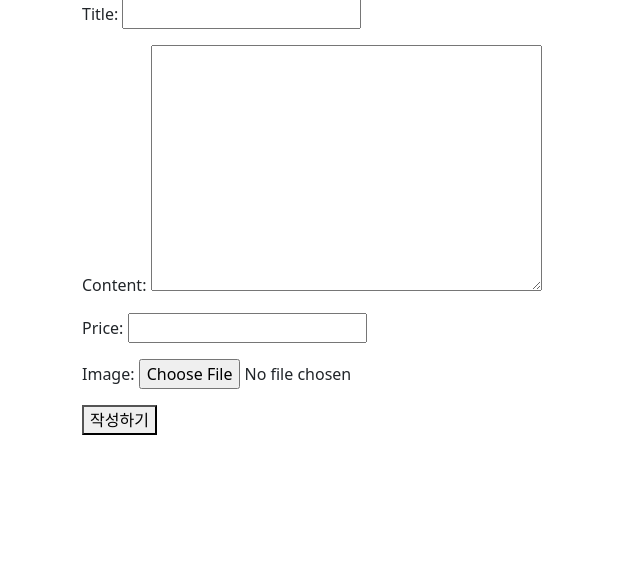
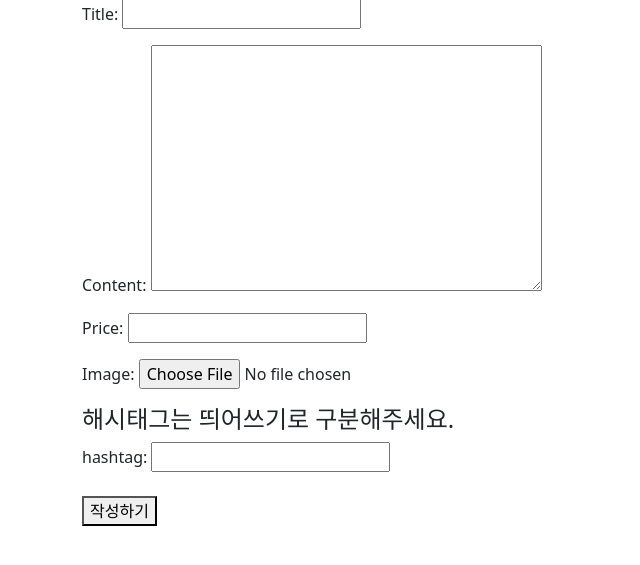
Before and after one commit to pkg0203/SpartaMarket, a Django app: page /products/create/ in a window 1280 px wide. Shown: the part 81-646 px from the top of the page, without its empty margins (0-640 px from the left). Run offline with Django 4.2, Linux system fonts and the light colour scheme.

Commit message:
hashtag 구현 완료

```diff
--- a/spartamarket/products/models.py
+++ b/spartamarket/products/models.py
@@ -29,7 +29,7 @@ class Products(models.Model):
     hashtags = models.ManyToManyField(
         HashTag,
         blank=True,
-        related_name="products"
+        related_name="hashtags"
     )
 
 
--- a/spartamarket/products/templates/products/create.html
+++ b/spartamarket/products/templates/products/create.html
@@ -5,6 +5,9 @@
     <form action="{%url 'products:create'%}" method="POST">
         {%csrf_token%}
         {{form.as_p}}
+        <h4>해시태그는 띄어쓰기로 구분해주세요.</h4>
+        <label for="hashtag">hashtag: </label>
+        <input type="text" id="hashtag" name="hashtag"><br><br>
         <button type="submit">작성하기</button>
     </form>
 {%endblock content%}
--- a/spartamarket/products/views.py
+++ b/spartamarket/products/views.py
@@ -5,18 +5,17 @@ from django.views.decorators.http import (
     require_http_methods,
 )
 from django.contrib.auth.decorators import login_required
-from .models import Products, Comments
+from .models import Products, Comments,HashTag
 from .forms import ProductsForm, CommentsForm
-from django.db.models import Q,Count
+from django.db.models import Q, Count
 import ctypes
+SPECIAL_CHAR = list("[~!@\#$%^&*\()\=+|\\/:;?""<>']")
 
 
 @require_GET
 def show(request):
     if request.user.is_authenticated:
         products = Products.objects.all().order_by('-pk')
-        print("-show-")
-        print(products)
         context = {
             "products": products
         }
@@ -31,7 +30,7 @@ def search_and_sort(request):
     if request.user.is_authenticated:
         search = request.GET.get('search')
         sort = request.GET.get('sort')
-        if sort=="recent" :
+        if sort == "recent":
             products = Products.objects.filter(
                 Q(title__icontains=search) |
                 Q(content__icontains=search) |
@@ -46,7 +45,7 @@ def search_and_sort(request):
         context = {
             "products": products
         }
-        return render(request,"products/show.html", context)
+        return render(request, "products/show.html", context)
 
 
 @require_http_methods(["GET", "POST"])
@@ -59,10 +58,23 @@ def create(request):
         return render(request, "products/create.html", context)
     elif request.method == "POST":
         form = ProductsForm(request.POST)
+        hashtags=request.POST.get('hashtag').split()
+        #Hashtag 특수문자 검사
+        for hashtag in hashtags:
+            if hashtag in SPECIAL_CHAR:
+                ctypes.windll.user32.MessageBoxW(
+                    0, "해시태그에 특수문자가 섞여있습니다.", "Error", 16
+                )
+                return render(request,'products:show')
+        #Hashtag에 특수문자가 없고, form이 유효한 경우
         if form.is_valid():
             product = form.save(commit=False)
             product.author = request.user
             product.save()
+            for hashtag in hashtags:
+                hash_obj, created = HashTag.objects.get_or_create(title=hashtag)
+                product.hashtags.add(hash_obj)
+
         return redirect("products:show")
 
 
```
Also changed, not shown: spartamarket/products/migrations/0005_alter_products_hashtags.py (added).
